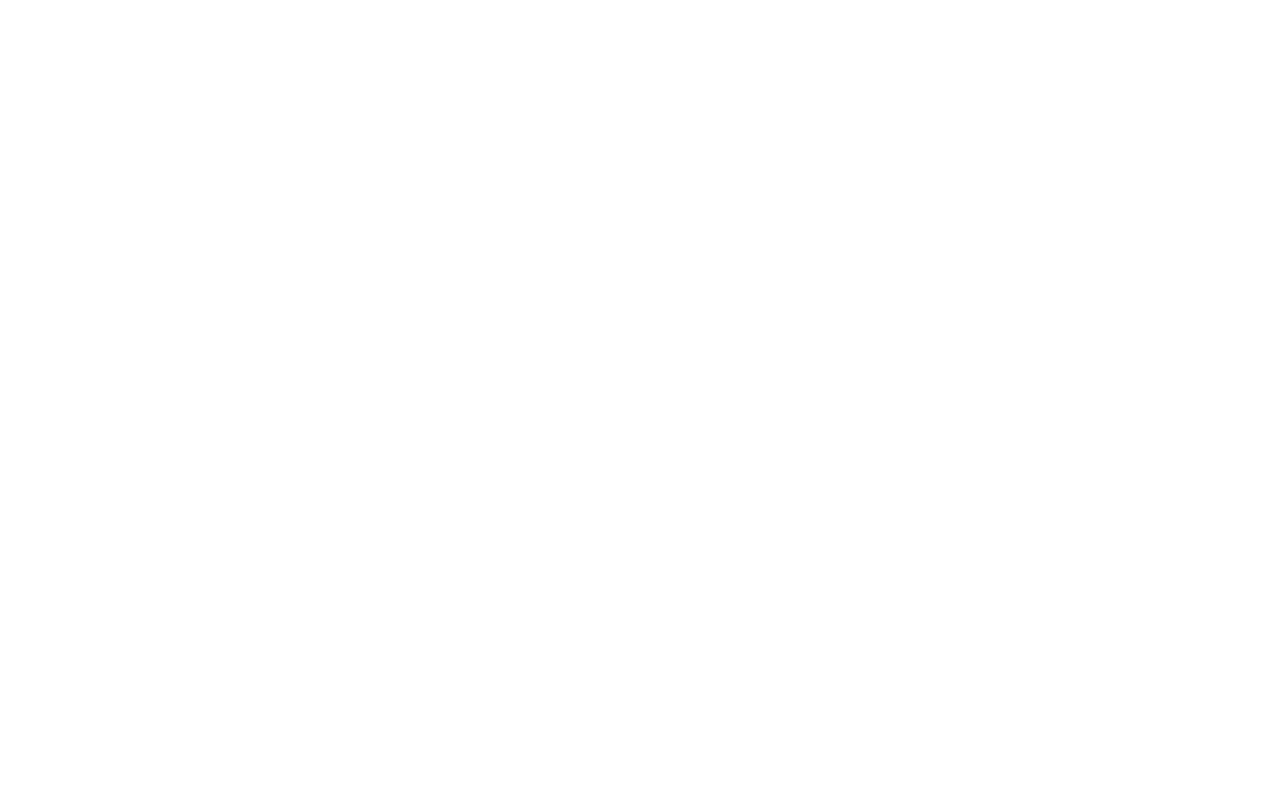
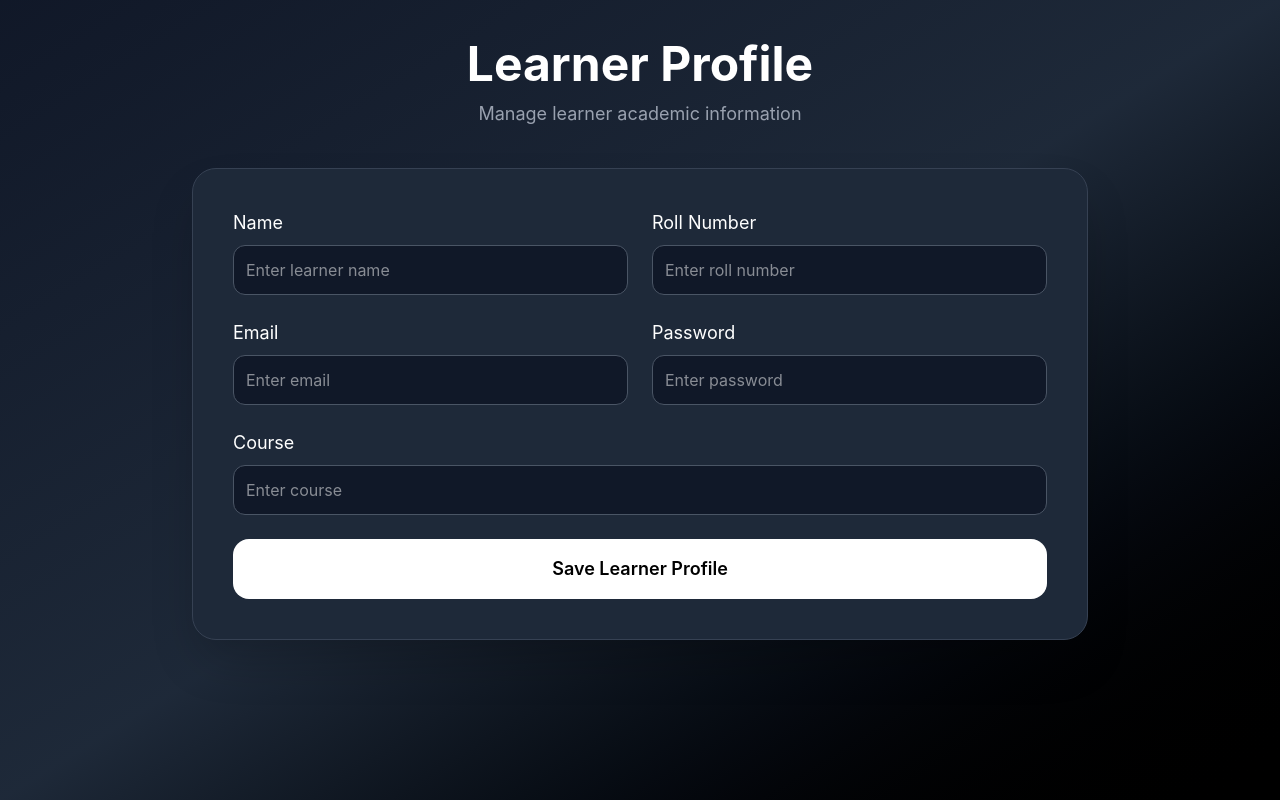
Before and after one commit to Vaishnavi18883/ai-student-assistance, a React app in the folder Frontend/: page /learnerprofile in a window 1280 px wide. Before the commit this address had no page. Built offline with nearby package versions, Linux system fonts and the light colour scheme; the HTML template or start-up script is replaced by a standard one.

Commit message:
Backend routes

```diff
--- a/Frontend/src/App.jsx
+++ b/Frontend/src/App.jsx
@@ -1,22 +1,27 @@
 import React from 'react'
+import Homepage from './Home'
 import RegisterPage from './Registration'
 import LoginPage from './Login'
 import Dashboard from './Dashboard'
 import TaskManager from './Taskmanager'
 import AIChat from './Aichat'
+import LearnerProfile from './Studentprofile'
+import Reports from './Reports'
 import { BrowserRouter, Route, Routes } from 'react-router-dom'
 
 const App = () => {
   return (
     <div>
   <Routes>
-
+        <Route path='/' element={<Homepage/>}/>
         <Route path="/register" element={<RegisterPage />} />
 
         <Route path="/login" element={<LoginPage />} />
         <Route path='/dashboard' element = {<Dashboard/>}></Route>
         <Route path='/taskmanager' element = {<TaskManager/>}></Route>
         <Route path='/aichat' element = {<AIChat/>}></Route>
+        <Route path='/learnerprofile' element = {<LearnerProfile/>}></Route>
+        <Route path='/studentreport' element = {<Reports/>}></Route>
 
       </Routes>
     </div>
--- /dev/null
+++ b/Frontend/src/Home.jsx
@@ -0,0 +1,48 @@
+import React from 'react'
+import { Link } from 'react-router-dom'
+
+const Home = () => {
+
+  return (
+
+    <div className="min-h-screen bg-gradient-to-br from-gray-900 via-gray-800 to-black text-white flex flex-col justify-center items-center px-10">
+
+      {/* Heading */}
+
+      <h1 className="text-6xl font-bold text-center mb-6">
+        AI Student Assistant
+      </h1>
+
+      <p className="text-gray-400 text-xl text-center max-w-3xl mb-10">
+        Smart platform for learners to manage tasks,
+        interact with AI, track reports and organize
+        academic activities efficiently.
+      </p>
+
+      {/* Buttons */}
+
+      <div className="flex gap-6">
+
+        <Link to="/register">
+
+          <button className="bg-white text-black px-8 py-4 rounded-2xl text-lg font-semibold hover:bg-gray-200 transition-all duration-300">
+            Get Started
+          </button>
+
+        </Link>
+
+        <Link to="/login">
+
+          <button className="border border-white px-8 py-4 rounded-2xl text-lg font-semibold hover:bg-white hover:text-black transition-all duration-300">
+            Login
+          </button>
+
+        </Link>
+
+      </div>
+
+    </div>
+  )
+}
+
+export default Home
--- a/Frontend/src/Login.jsx
+++ b/Frontend/src/Login.jsx
@@ -133,6 +133,7 @@ const LoginPage = () => {
             whileHover={{ scale: 1.05 }}
             whileTap={{ scale: 0.95 }}
             className="w-full h-11 bg-gray-800 text-white rounded-md"
+             onClick={() => navigate('/dashboard')}
           >
             Login
           </motion.button>
--- /dev/null
+++ b/Frontend/src/Reports.jsx
@@ -0,0 +1,142 @@
+import React from 'react'
+
+const Reports = () => {
+
+  const reports = [
+    {
+      title: "Total Learners",
+      value: 120
+    },
+    {
+      title: "Total Tasks",
+      value: 45
+    },
+    {
+      title: "Completed Tasks",
+      value: 30
+    },
+    {
+      title: "AI Queries",
+      value: 85
+    }
+  ]
+
+  const activities = [
+    {
+      learner: "Vaishnavi",
+      activity: "Completed React Assignment",
+      date: "10 May 2026"
+    },
+    {
+      learner: "Rahul",
+      activity: "Asked AI about JavaScript",
+      date: "10 May 2026"
+    },
+    {
+      learner: "Sneha",
+      activity: "Updated Learner Profile",
+      date: "09 May 2026"
+    }
+  ]
+
+  return (
+
+    <div className="min-h-screen bg-gradient-to-br from-gray-900 via-gray-800 to-black text-white p-10">
+
+      {/* Heading */}
+
+      <div className="mb-10">
+
+        <h1 className="text-5xl font-bold">
+          Reports & Analytics
+        </h1>
+
+        <p className="text-gray-400 mt-3 text-lg">
+          Monitor learner activities and statistics
+        </p>
+
+      </div>
+
+      {/* Stats Cards */}
+
+      <div className="grid grid-cols-1 md:grid-cols-2 xl:grid-cols-4 gap-6 mb-14">
+
+        {reports.map((item, index) => (
+
+          <div
+            key={index}
+            className="bg-gray-800 border border-gray-700 rounded-3xl p-8 shadow-2xl"
+          >
+
+            <h2 className="text-xl text-gray-400 mb-4">
+              {item.title}
+            </h2>
+
+            <h1 className="text-5xl font-bold">
+              {item.value}
+            </h1>
+
+          </div>
+
+        ))}
+
+      </div>
+
+      {/* Activity Table */}
+
+      <div className="bg-gray-800 border border-gray-700 rounded-3xl p-8 shadow-2xl overflow-x-auto">
+
+        <h2 className="text-3xl font-bold mb-8">
+          Recent Activities
+        </h2>
+
+        <table className="w-full">
+
+          <thead>
+
+            <tr className="border-b border-gray-700 text-left">
+
+              <th className="pb-4">Learner</th>
+              <th className="pb-4">Activity</th>
+              <th className="pb-4">Date</th>
+
+            </tr>
+
+          </thead>
+
+          <tbody>
+
+            {activities.map((activity, index) => (
+
+              <tr
+                key={index}
+                className="border-b border-gray-700"
+              >
+
+                <td className="py-5">
+                  {activity.learner}
+                </td>
+
+                <td className="py-5">
+                  {activity.activity}
+                </td>
+
+                <td className="py-5">
+                  {activity.date}
+                </td>
+
+              </tr>
+
+            ))}
+
+          </tbody>
+
+        </table>
+
+      </div>
+
+    </div>
+  )
+}
+
+export default Reports
--- /dev/null
+++ b/Frontend/src/Studentprofile.jsx
@@ -0,0 +1,185 @@
+import React, { useState } from 'react'
+
+const LearnerProfile = () => {
+
+  const [learner, setLearner] = useState({
+    name: '',
+    rollNo: '',
+    email: '',
+    password: '',
+    course: ''
+  })
+
+  // Handle Change
+
+  const handleChange = (e) => {
+
+    setLearner({
+      ...learner,
+      [e.target.name]: e.target.value
+    })
+
+  }
+
+  // Handle Submit
+
+  const handleSubmit = (e) => {
+
+    e.preventDefault()
+
+    console.log(learner)
+
+    alert("Learner Profile Saved Successfully")
+
+    // Reset Form
+
+    setLearner({
+      name: '',
+      rollNo: '',
+      email: '',
+      password: '',
+      course: ''
+    })
+
+  }
+
+  return (
+
+    <div className="min-h-screen bg-gradient-to-br from-gray-900 via-gray-800 to-black text-white p-10">
+
+      {/* Heading */}
+
+      <div className="text-center mb-10">
+
+        <h1 className="text-5xl font-bold">
+          Learner Profile
+        </h1>
+
+        <p className="text-gray-400 mt-3 text-lg">
+          Manage learner academic information
+        </p>
+
+      </div>
+
+      {/* Form Container */}
+
+      <div className="max-w-4xl mx-auto bg-gray-800 border border-gray-700 rounded-3xl p-10 shadow-2xl">
+
+        <form
+          onSubmit={handleSubmit}
+          className="grid grid-cols-1 md:grid-cols-2 gap-6"
+        >
+
+          {/* Name */}
+
+          <div>
+
+            <label className="block mb-2 text-lg">
+              Name
+            </label>
+
+            <input
+              type="text"
+              name="name"
+              placeholder="Enter learner name"
+              value={learner.name}
+              onChange={handleChange}
+              className="w-full p-3 rounded-xl bg-gray-900 border border-gray-600 outline-none focus:border-white"
+            />
+
+          </div>
+
+          {/* Roll Number */}
+
+          <div>
+
+            <label className="block mb-2 text-lg">
+              Roll Number
+            </label>
+
+            <input
+              type="text"
+              name="rollNo"
+              placeholder="Enter roll number"
+              value={learner.rollNo}
+              onChange={handleChange}
+              className="w-full p-3 rounded-xl bg-gray-900 border border-gray-600 outline-none focus:border-white"
+            />
+
+          </div>
+
+          {/* Email */}
+
+          <div>
+
+            <label className="block mb-2 text-lg">
+              Email
+            </label>
+
+            <input
+              type="email"
+              name="email"
+              placeholder="Enter email"
+              value={learner.email}
+              onChange={handleChange}
+              className="w-full p-3 rounded-xl bg-gray-900 border border-gray-600 outline-none focus:border-white"
+            />
+
+          </div>
+
+          {/* Password */}
+
+          <div>
+
+            <label className="block mb-2 text-lg">
+              Password
+            </label>
+
+            <input
+              type="password"
+              name="password"
+              placeholder="Enter password"
+              value={learner.password}
+              onChange={handleChange}
+              className="w-full p-3 rounded-xl bg-gray-900 border border-gray-600 outline-none focus:border-white"
+            />
+
+          </div>
+
+          {/* Course */}
+
+          <div className="md:col-span-2">
+
+            <label className="block mb-2 text-lg">
+              Course
+            </label>
+
+            <input
+              type="text"
+              name="course"
+              placeholder="Enter course"
+              value={learner.course}
+              onChange={handleChange}
+              className="w-full p-3 rounded-xl bg-gray-900 border border-gray-600 outline-none focus:border-white"
+            />
+
+          </div>
+
+          {/* Submit Button */}
+
+          <button
+            type="submit"
+            className="md:col-span-2 bg-white text-black py-4 rounded-2xl text-lg font-semibold hover:bg-gray-200 transition-all duration-300"
+          >
+            Save Learner Profile
+          </button>
+
+        </form>
+
+      </div>
+
+    </div>
+  )
+}
+
+export default LearnerProfile
```
Also changed, not shown: Frontend/src/Dashboard.jsx (+15 -8 lines), 2 other files (tests, documents, lock files or other folders).
